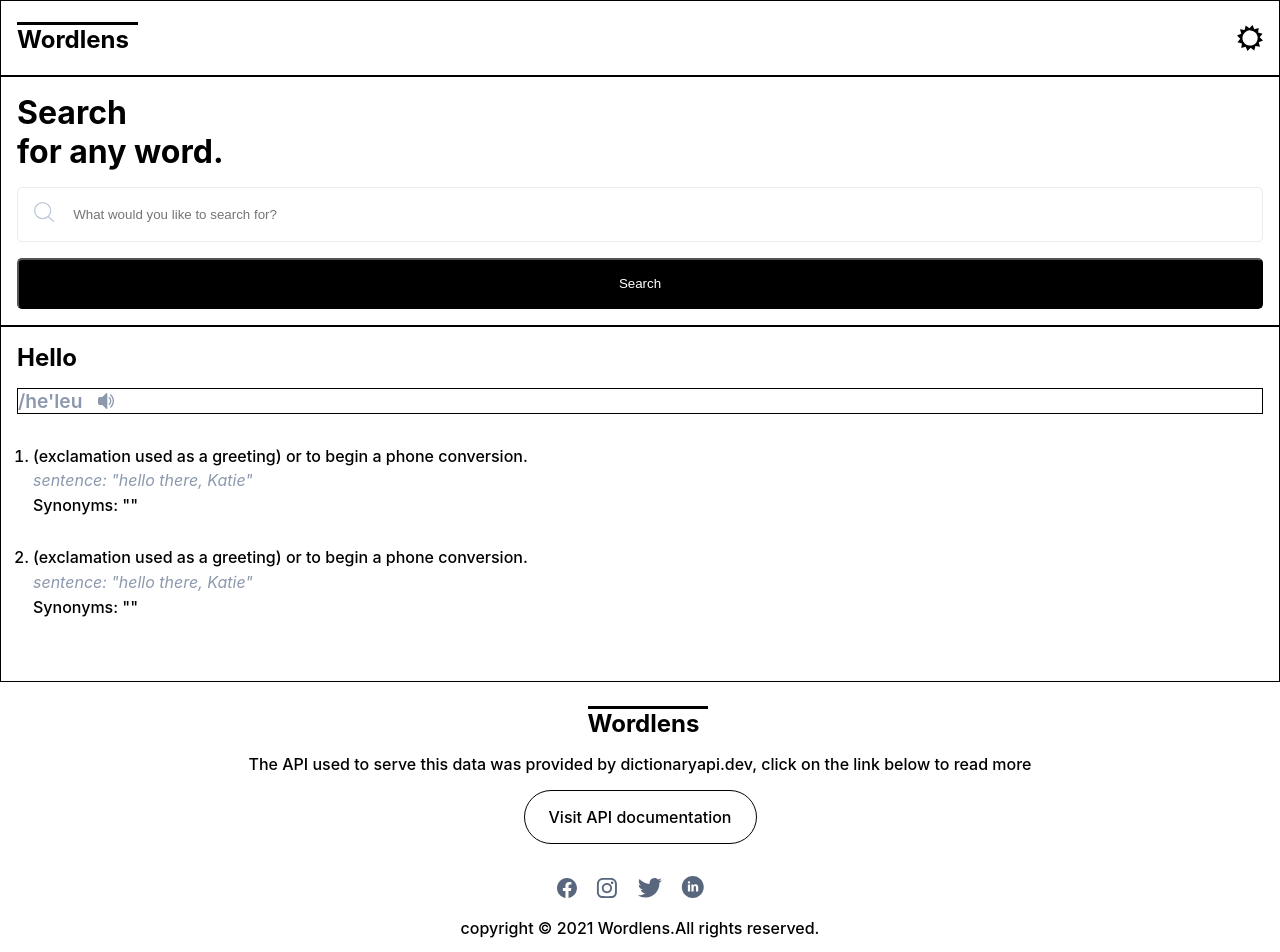
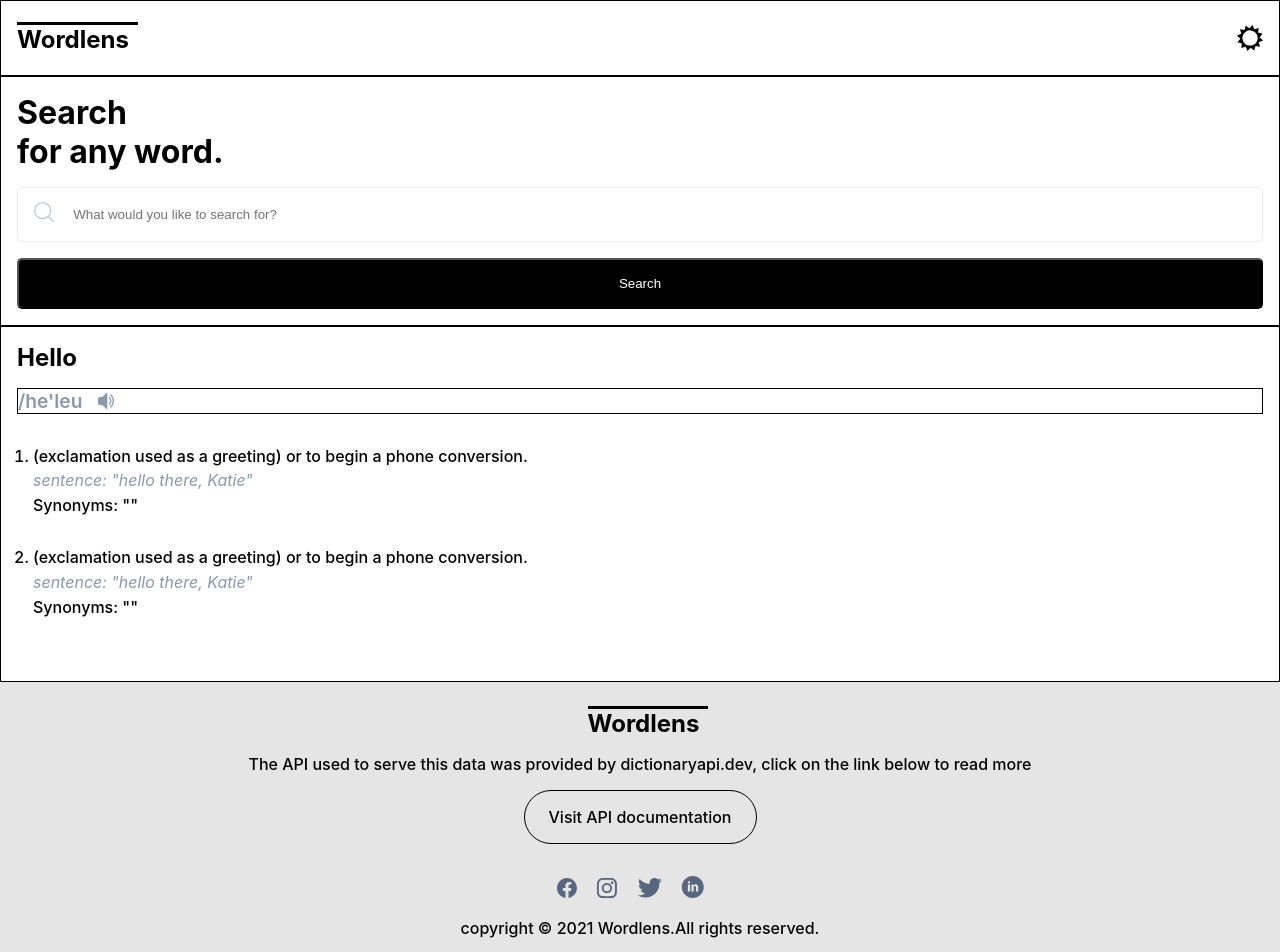
Before and after one commit to Heisdalu/Wordlens, a React (Create React App) app: page / in a window 1280 px wide. Shown: the top 952 px of the page. Built offline with nearby package versions, Linux system fonts and the light colour scheme.

Commit message:
fix footer css file

```diff
--- a/src/components/Footer/Footer.css
+++ b/src/components/Footer/Footer.css
@@ -7,6 +7,7 @@
    text-align: center;
    font-weight: 500;
    color: #000000;
+   background-color: #E5E5E5;
 }
 
 .footer > * + *{
```
